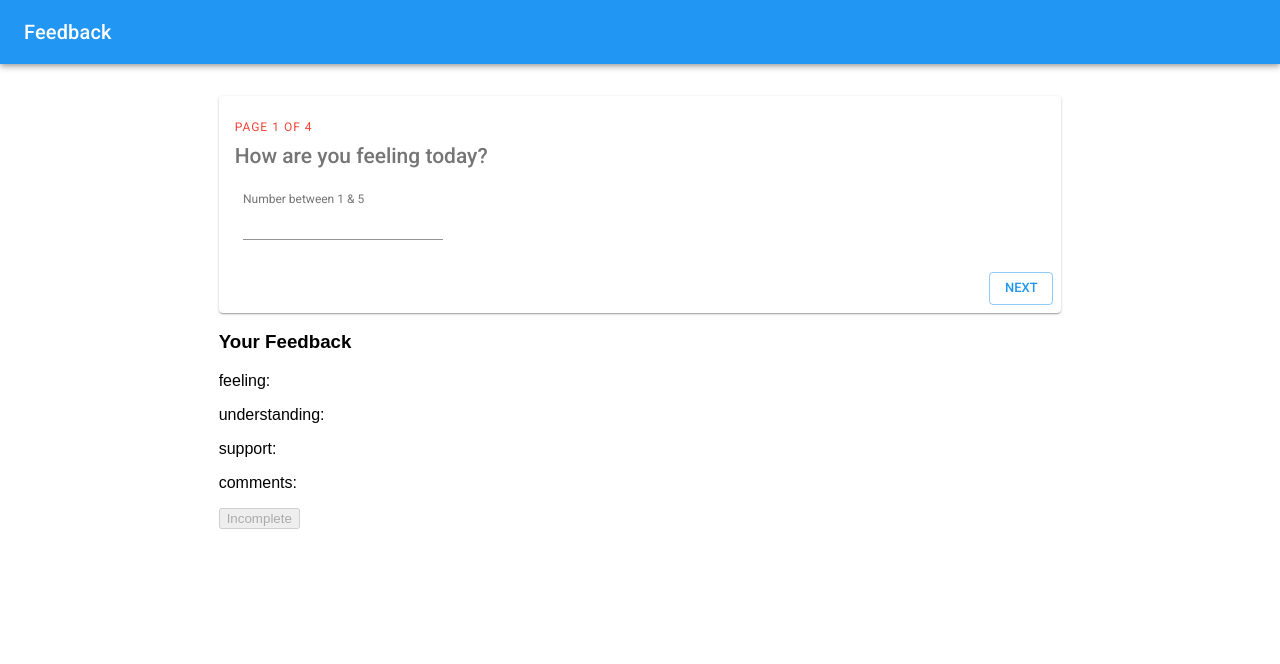
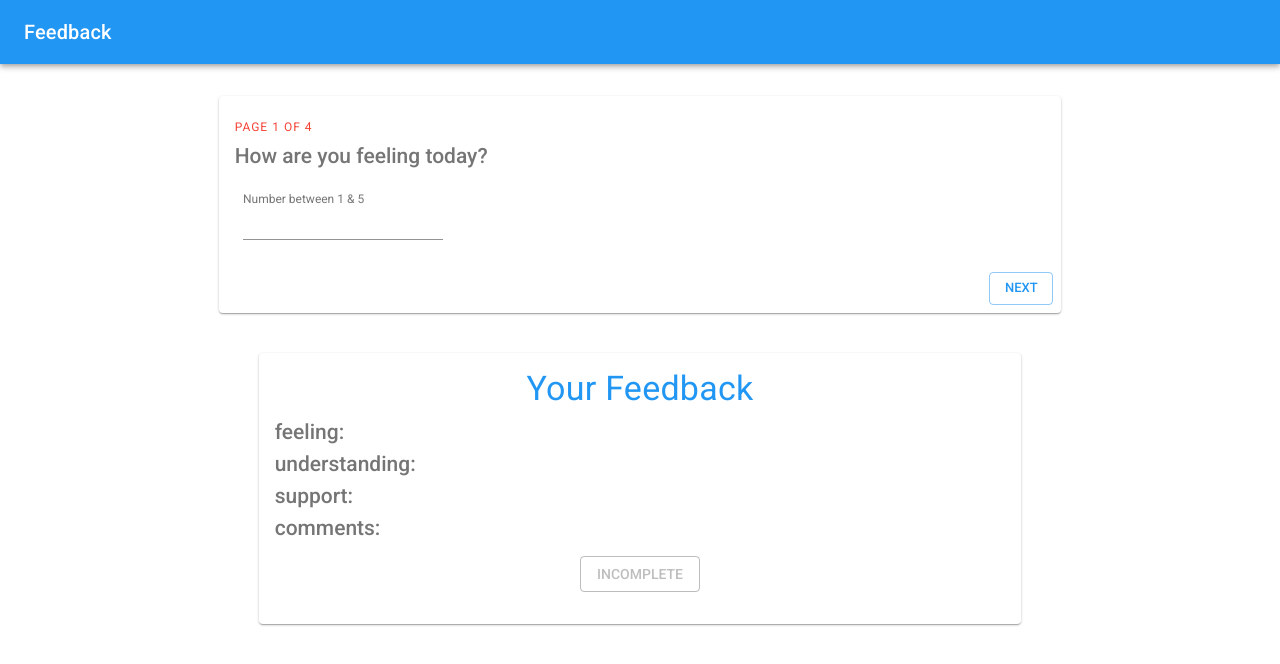
Before and after one commit to travislang/feedback, a React (Create React App) app: page /admin in a window 1280 px wide. Shown: the top 664 px of the page. Built offline with nearby package versions, Linux system fonts and the light colour scheme.

Commit message:
add more material-ui styling

```diff
--- a/src/components/Comments/Comments.jsx
+++ b/src/components/Comments/Comments.jsx
@@ -1,7 +1,6 @@
 import React, { Component } from 'react';
 import { connect } from 'react-redux';
 import Review from '../Review/Review';
-import Header from '../Header/Header';
 import ProgressBar from '../ProgressBar/ProgressBar';
 
 import PropTypes from 'prop-types';
--- a/src/components/Review/Review.jsx
+++ b/src/components/Review/Review.jsx
@@ -2,6 +2,36 @@ import React, { Component } from 'react';
 import { connect } from 'react-redux';
 import axios from 'axios';
 import { withRouter } from 'react-router-dom';
+
+import PropTypes from 'prop-types';
+import { withStyles } from '@material-ui/core/styles';
+import Card from '@material-ui/core/Card';
+import CardContent from '@material-ui/core/CardContent';
+import CardActions from '@material-ui/core/CardActions';
+import Button from '@material-ui/core/Button';
+import Typography from '@material-ui/core/Typography';
+import Grid from '@material-ui/core/Grid';
+
+const styles = theme => ({
+    card: {
+        minWidth: 275,
+        margin: 40
+    },
+    title: {
+        fontSize: 14,
+    },
+    pos: {
+        marginBottom: 12,
+    },
+    root: {
+        flexGrow: 1,
+    },
+    paper: {
+        padding: theme.spacing.unit * 2,
+        textAlign: 'center',
+        color: theme.palette.text.secondary,
+    },
+});
 
 class Review extends Component {
     handleSubmit = () => {
@@ -23,22 +53,39 @@ class Review extends Component {
     }
 
     render() {
+        const { classes } = this.props;
         let button;
         if( this.props.reduxStore.feedback.length === 4 ) {
-            button = <button onClick={this.handleSubmit}>Submit</button>
+            button = <Button color='primary' variant='outlined' onClick={this.handleSubmit}>Submit</Button>
         }
         else {
-            button = <button disabled>Incomplete</button>
+            button = <Button color='secondary' variant='outlined' disabled>Incomplete</Button>
         }
         return (
-            <div>
-                <h3>Your Feedback</h3>
-                <p>feeling: {this.props.reduxStore.feedback[0]}</p>
-                <p>understanding: {this.props.reduxStore.feedback[1]}</p>
-                <p>support: {this.props.reduxStore.feedback[2]}</p>
-                <p>comments: {this.props.reduxStore.feedback[3]}</p>
-                {button}
-            </div>
+            <Card className={classes.card}>
+                <CardContent>
+                    <Typography color="primary" align='center' variant='h4' gutterBottom>
+                        Your Feedback
+                    </Typography>
+                    <Typography color="textSecondary" variant='title' gutterBottom>
+                        feeling: {this.props.reduxStore.feedback[0]}
+                    </Typography>
+                    <Typography color="textSecondary" variant='title' gutterBottom>
+                        understanding: {this.props.reduxStore.feedback[1]}
+                    </Typography>
+                    <Typography color="textSecondary" variant='title' gutterBottom>
+                        support: {this.props.reduxStore.feedback[2]}
+                    </Typography>
+                    <Typography color="textSecondary" variant='title' gutterBottom>
+                        comments: {this.props.reduxStore.feedback[3]}
+                    </Typography>
+                    <CardActions>
+                        <Grid container justify='center'>
+                            {button}
+                        </Grid>
+                    </CardActions>
+                </CardContent>
+            </Card>
         );
     }
 }
@@ -51,4 +98,8 @@ const mapReduxStateToProps = (reduxStore) => {
     }
 }
 
-export default connect(mapReduxStateToProps)(withRouter(Review));
+Review.propTypes = {
+    classes: PropTypes.object.isRequired,
+};
+
+export default connect(mapReduxStateToProps)(withRouter(withStyles(styles)(Review)));
--- a/src/components/Success/Success.jsx
+++ b/src/components/Success/Success.jsx
@@ -1,5 +1,8 @@
 import React, { Component } from 'react';
 import { connect } from 'react-redux';
+import Button from '@material-ui/core/Button';
+import Typography from '@material-ui/core/Typography';
+import Grid from '@material-ui/core/Grid';
 
 class Success extends Component {
     handleClick = () => {
@@ -8,10 +11,14 @@ class Success extends Component {
 
     render() {
         return (
-            <div>
-                <h2>Thank You!</h2>
-                <button onClick={this.handleClick}>Leave New Feedback</button>
-            </div>
+            <Grid container direction='column' justify='center'>
+                <Grid item xs={12} justify='center'>
+                    <Typography color="textSecondary" align='center' variant='h1' gutterBottom>
+                        Thank You!
+                    </Typography>
+                    <Button color='primary' size='large' variant='outlined' onClick={this.handleClick}>Leave New Feedback</Button>
+                </Grid>
+            </Grid>
         );
     }
 }
--- a/src/components/Support/Support.jsx
+++ b/src/components/Support/Support.jsx
@@ -1,7 +1,6 @@
 import React, { Component } from 'react';
 import { connect } from 'react-redux';
 import Review from '../Review/Review';
-import Header from '../Header/Header';
 import ProgressBar from '../ProgressBar/ProgressBar';
 
 import PropTypes from 'prop-types';
--- a/src/components/Understanding/Understanding.jsx
+++ b/src/components/Understanding/Understanding.jsx
@@ -1,7 +1,6 @@
 import React, { Component } from 'react';
 import { connect } from 'react-redux';
 import Review from '../Review/Review';
-import Header from '../Header/Header';
 import ProgressBar from '../ProgressBar/ProgressBar';
 
 import PropTypes from 'prop-types';
```
